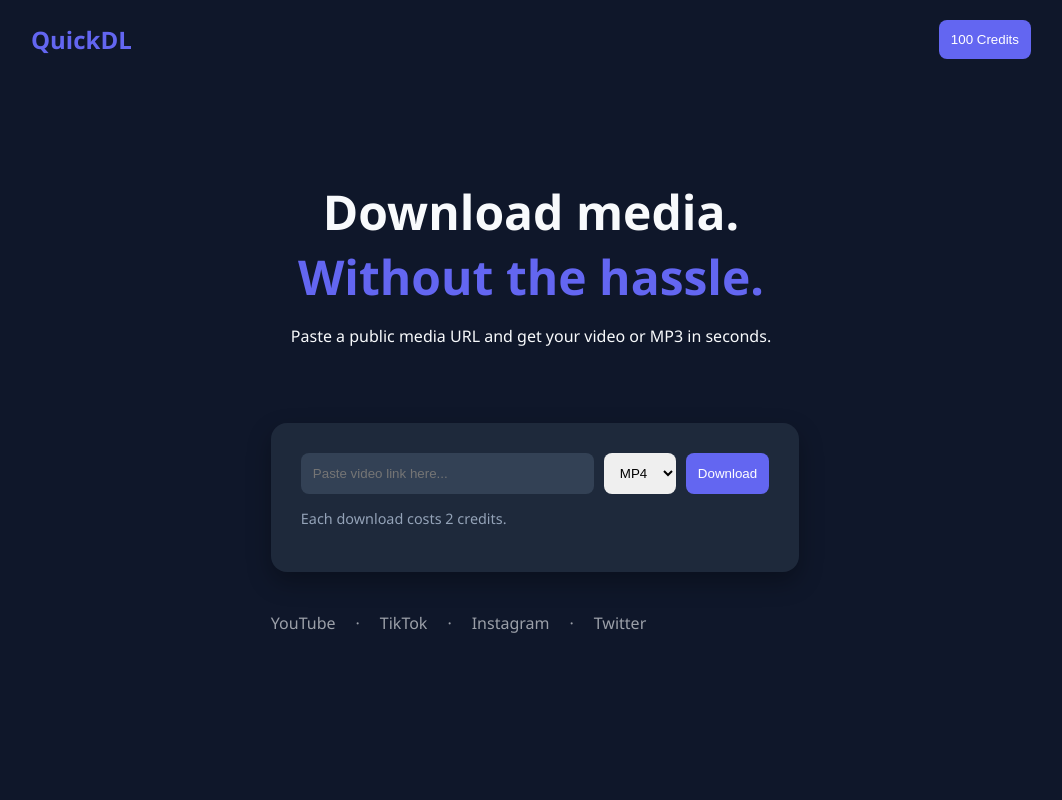
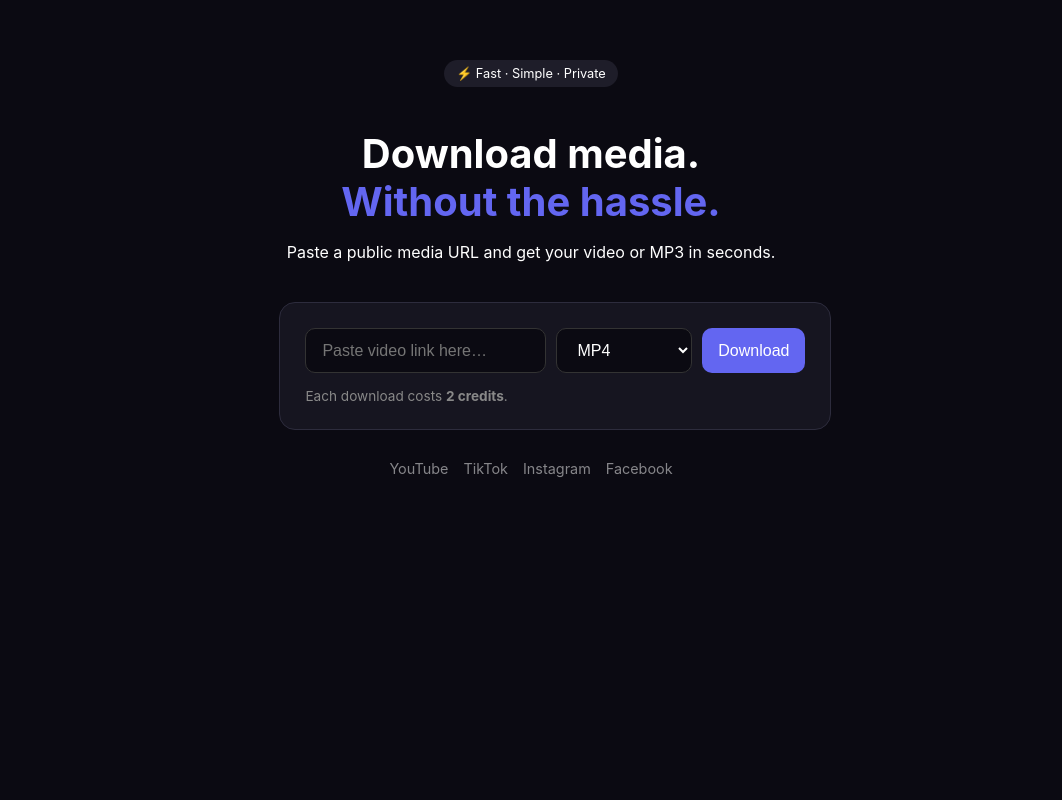
Before and after one commit to vexdou/Website, a FastAPI app: page / in a window 1280 px wide. Shown: the whole page, without its empty margins (109-1171 px from the left). Run offline with FastAPI, Linux system fonts and the light colour scheme; parts of the project's set-up code (start-up, migrations or seed data) failed here and were passed over; some libraries are stand-ins or nearby versions.

Commit message:
Update index.html

```diff
--- a/templates/index.html
+++ b/templates/index.html
@@ -1,115 +1,103 @@
 <!DOCTYPE html>
 <html lang="en">
 <head>
-    <meta charset="UTF-8">
-    <meta name="viewport" content="width=device-width, initial-scale=1.0">
-    <title>QuickDL — Download Fast</title>
+    <meta charset="utf-8">
+    <meta name="viewport" content="width=device-width, initial-scale=1">
+    <title>QuickDL — Media Downloader</title>
     <style>
+        /* CSS-kan waxa uu ku darayaa "Smoothness" iyo qurxin */
         :root {
-            --primary: #6366f1;
-            --bg: #0f172a;
-            --card-bg: #1e293b;
-            --text: #f8fafc;
+            --bg-color: #0b0a12;
+            --card-color: #161520;
+            --text-color: #ffffff;
+            --accent-color: #6366f1;
         }
 
         body {
-            font-family: 'Segoe UI', system-ui, sans-serif;
-            background-color: var(--bg);
-            color: var(--text);
+            font-family: 'Inter', -apple-system, sans-serif;
+            background-color: var(--bg-color);
+            color: var(--text-color);
             margin: 0;
+            padding: 20px;
             display: flex;
             flex-direction: column;
             align-items: center;
-            min-height: 100vh;
         }
 
-        header {
+        /* Hero Section Styling */
+        .hero { text-align: center; margin: 40px 0; }
+        .hero h1 { font-size: 2.5rem; line-height: 1.2; margin-bottom: 15px; }
+        .hero span { color: var(--accent-color); }
+        .badge { background: #1e1d29; padding: 6px 12px; border-radius: 20px; font-size: 0.8rem; display: inline-block; margin-bottom: 10px; }
+
+        /* Download Card Styling */
+        .download-card {
+            background: var(--card-color);
+            padding: 25px;
+            border-radius: 16px;
+            border: 1px solid #2d2c3d;
             width: 100%;
-            max-width: 1000px;
-            padding: 20px;
-            display: flex;
-            justify-content: space-between;
-            align-items: center;
+            max-width: 500px;
+            transition: transform 0.3s ease;
         }
 
-        .brand { font-size: 1.5rem; font-weight: bold; color: var(--primary); text-decoration: none; }
+        .input-row { display: flex; gap: 10px; flex-wrap: wrap; }
 
-        .hero {
-            text-align: center;
-            padding: 60px 20px;
+        input, select, button {
+            padding: 12px 16px;
+            border-radius: 10px;
+            border: 1px solid #333;
+            background: #0b0a12;
+            color: white;
+            font-size: 1rem;
         }
 
-        .hero h1 { font-size: 3rem; margin-bottom: 10px; }
+        input { flex: 2; }
+        select { flex: 1; cursor: pointer; }
+        button#downloadBtn {
+            background: var(--accent-color);
+            border: none;
+            cursor: pointer;
+            transition: background 0.3s ease;
+        }
+        button#downloadBtn:hover { background: #4f46e5; }
 
-        .download-card {
-            background: var(--card-bg);
-            padding: 30px;
-            border-radius: 16px;
-            box-shadow: 0 10px 25px rgba(0,0,0,0.3);
-            width: 90%;
-            max-width: 600px;
-        }
+        .cost-note { font-size: 0.85rem; color: #888; margin-top: 15px; }
 
-        .input-row {
+        /* Platforms list */
+        .platforms {
             display: flex;
-            gap: 10px;
-        }
-
-        input, select, button {
-            padding: 12px;
-            border-radius: 8px;
-            border: none;
-            outline: none;
-        }
-
-        input { flex: 1; background: #334155; color: white; }
-
-        button {
-            background: var(--primary);
-            color: white;
-            cursor: pointer;
-            transition: 0.3s;
-        }
-
-        button:hover { opacity: 0.9; transform: translateY(-2px); }
-
-        .platforms {
-            margin-top: 40px;
-            display: flex;
-            gap: 20px;
-            opacity: 0.6;
+            justify-content: center;
+            gap: 15px;
+            margin-top: 30px;
+            opacity: 0.5;
+            font-size: 0.9rem;
         }
     </style>
 </head>
 <body>
 
-<header>
-    <a class="brand" href="/">QuickDL</a>
-    <div class="head-right">
-        <button id="creditsBtn">100 Credits</button>
-    </div>
-</header>
-
     <main>
         <section class="hero">
-        <h1>Download media. <br><span style="color: var(--primary);">Without the hassle.</span></h1>
+            <div class="badge">⚡ Fast · Simple · Private</div>
+            <h1>Download media.<br><span>Without the hassle.</span></h1>
             <p>Paste a public media URL and get your video or MP3 in seconds.</p>
         </section>
 
         <section class="download-card">
             <div class="input-row">
-            <input id="url" type="url" placeholder="Paste video link here...">
+                <input id="url" type="url" placeholder="Paste video link here…" autocomplete="off">
                 <select id="kind">
                     <option value="video">MP4</option>
                     <option value="audio">MP3</option>
                 </select>
                 <button id="downloadBtn">Download</button>
             </div>
-        <p style="margin-top: 15px; font-size: 0.9rem; color: #94a3b8;">Each download costs 2 credits.</p>
+            <div class="cost-note">Each download costs <b>2 credits</b>.</div>
         </section>
 
         <div class="platforms">
-        <span>YouTube</span> · <span>TikTok</span> · <span>Instagram</span> · <span>Twitter</span>
+            <span>YouTube</span><span>TikTok</span><span>Instagram</span><span>Facebook</span>
         </div>
     </main>
 
```
Lines whose indentation alone changed are shown as unchanged.
